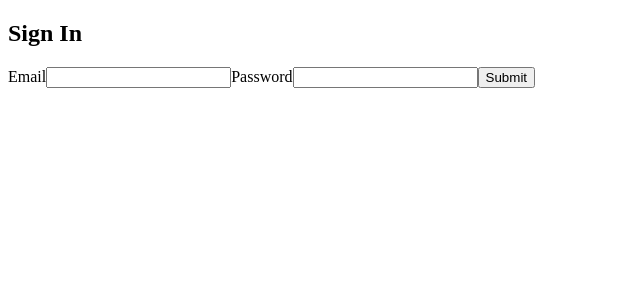
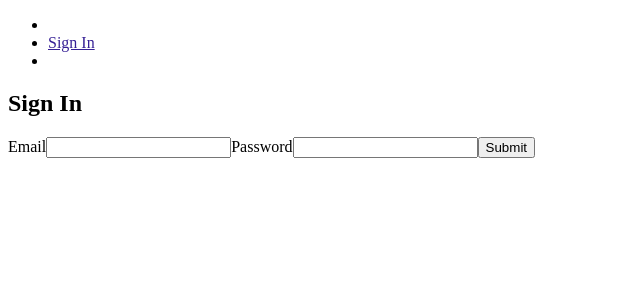
Before and after one commit to milenaonmaui/class_discussion_frontend, a React (Create React App) app: page /signin in a window 1280 px wide. Shown: the top 300 px of the page, without its empty margins (0-640 px from the left). Built offline with nearby package versions, Linux system fonts and the light colour scheme.

Commit message:
Add navigation links

```diff
--- a/src/MainRouter.js
+++ b/src/MainRouter.js
@@ -3,9 +3,11 @@ import {Route, Switch} from 'react-router-dom'
 import Home from "./core/Home"
 import Signup from "./user/Signup"
 import Signin from "./user/Signin"
+import Navigation from "./core/Navigation"
 
 const MainRouter = () => (
     <div>
+        <Navigation />
         <Switch>
             <Route exact path="/" component={Home}/>
             <Route exact path="/signup" component={Signup}/>
--- /dev/null
+++ b/src/core/Navigation.js
@@ -0,0 +1,27 @@
+import React from 'react';
+import {Link, withRouter} from 'react-router-dom'
+
+//helper method to see if link is active
+
+const isActive = (history, path) => {
+    if(history.location.pathname === path) return {color: "#372196"}
+    return {color: "white"}
+}
+const Navigation = ({history})=>(
+    <div>
+        <ul className="nav nav-tabs bg-primary">
+            <li className="nav-item">
+                <Link className="nav-link" style={isActive(history,"/")} to="/">Home</Link>
+            </li>
+            <li className="nav-item">
+                <Link className="nav-link" style={isActive(history,"/signin")} to="/signin">Sign In</Link>
+            </li>
+            <li className="nav-item">
+                <Link className="nav-link" style={isActive(history,"/signup")} to="/signup">Sign Up</Link>
+            </li>
+
+        </ul>
+    </div>
+)
+
+export default withRouter(Navigation);
```
